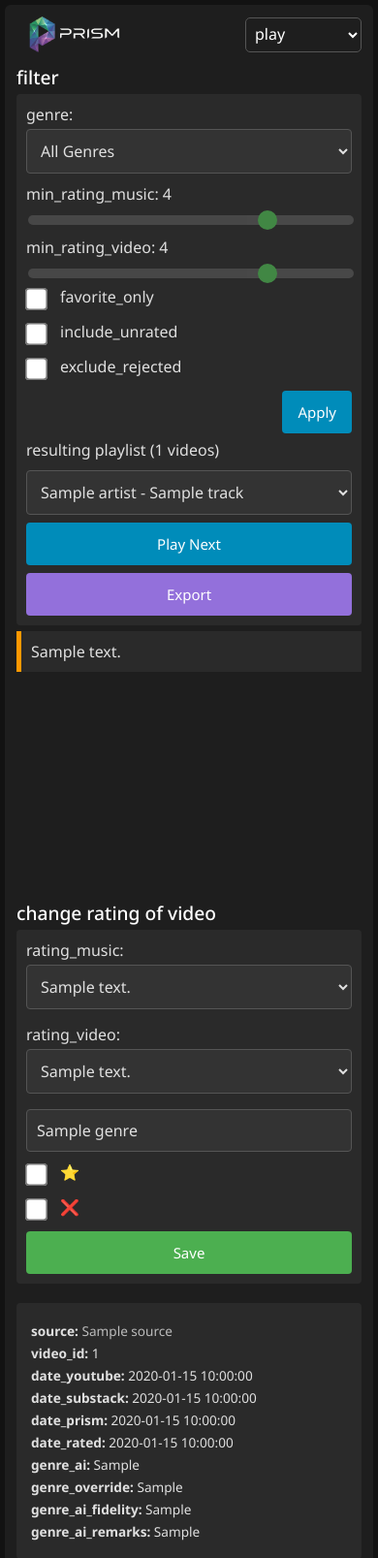
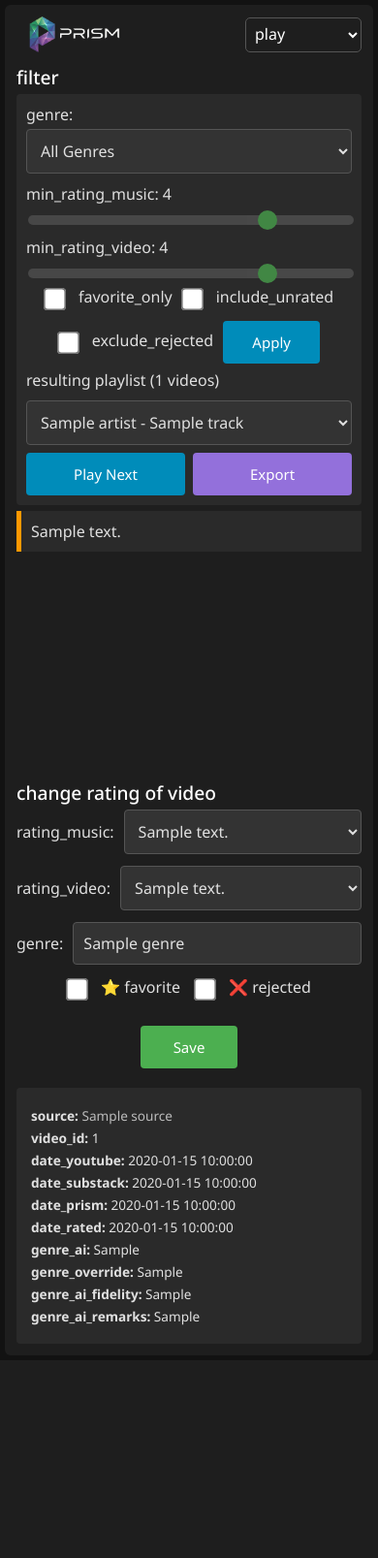
Before and after one commit to airflow2010/GOODMUSIC, a Flask app: template templates/play.html in a window 390 px wide. Shown: the top 1607 px of the page at 97% size. After the commit the page ends 1367 px from the top, so only its background shows below. Run offline with Flask 3, Linux system fonts and the light colour scheme; the template is opened without the code that fills it: most values are stand-ins (such as "Sample title", 1, 10 or a date in 2020); parts of the project's set-up code (start-up, migrations or seed data) failed here and were passed over; some libraries are stand-ins or nearby versions.

Commit message:
even more responsive css

```diff
--- a/static/style.css
+++ b/static/style.css
@@ -945,12 +945,30 @@ input[type="range"]::-moz-range-thumb {
     }
 
     .filter-row-bottom {
-        grid-template-columns: 1fr;
+        display: flex;
+        flex-wrap: wrap;
         gap: 10px;
+        align-items: center;
+        justify-content: center;
+    }
+
+    /* Checkboxes and Apply button in centered rows */
+    .filter-row-bottom .checkbox-group {
+        flex: 0 0 auto;
+    }
+
+    .filter-row-bottom .filter-actions {
+        flex: 0 0 auto;
+    }
+
+    .filter-row-bottom .filter-actions button {
+        width: auto;
+        min-width: 100px;
     }
 
     .filter-row--split {
         grid-template-columns: 1fr;
+        gap: 12px;
     }
 
     /* Button groups - text on top, buttons in row below */
@@ -983,17 +1001,6 @@ input[type="range"]::-moz-range-thumb {
         max-width: 100%;
     }
 
-    /* Rating row - stack vertically */
-    .rating-row {
-        flex-direction: column;
-        gap: 10px;
-        align-items: stretch;
-    }
-
-    .rating-row-field {
-        width: 100%;
-    }
-
     .rating-flags {
         flex-direction: row;
         justify-content: center;
@@ -1001,14 +1008,40 @@ input[type="range"]::-moz-range-thumb {
         flex-wrap: wrap;
     }
 
-    /* Playlist controls */
+    /* Wrapper for checkboxes and save button on play template */
+    .rating-flags-with-button {
+        display: flex;
+        flex-direction: row;
+        align-items: center;
+        justify-content: center;
+        gap: 15px;
+        flex-wrap: wrap;
+    }
+
+    .rating-flags-with-button .rating-flags {
+        gap: 15px;
+    }
+
+    .rating-flags-with-button button {
+        width: auto;
+        min-width: 100px;
+    }
+
+    /* Playlist controls - dropdown full width, buttons side by side */
     .playlist-controls {
-        flex-direction: column;
+        display: flex;
+        flex-direction: row;
+        flex-wrap: wrap;
         gap: 8px;
     }
 
+    .playlist-controls-select {
+        flex: 1 1 100%;
+    }
+
     .playlist-controls button {
-        width: 100%;
+        flex: 1 1 calc(50% - 4px);
+        min-width: 0;
     }
 
     /* Export actions */
@@ -1077,11 +1110,20 @@ input[type="range"]::-moz-range-thumb {
         font-size: 0.9em;
     }
 
-    /* Stat cards */
+    /* Hide Status and Auth columns in User Management table on mobile */
+    .data-table th:nth-child(3),
+    .data-table td:nth-child(3),
+    .data-table th:nth-child(4),
+    .data-table td:nth-child(4) {
+        display: none;
+    }
+
+    /* Stat cards - keep labels and values on same line */
     .stat-row {
-        flex-direction: column;
-        align-items: flex-start;
-        gap: 5px;
+        flex-direction: row;
+        justify-content: space-between;
+        align-items: center;
+        gap: 10px;
     }
 
     /* Account session */
--- a/templates/play.html
+++ b/templates/play.html
@@ -133,9 +133,8 @@
         </div>
 
         <h2 class="section-title">{% if video.date_rated %}change rating of video{% else %}rate video{% endif %}</h2>
-        <form id="rating-form" action="{{ url_for('save_play_rating', video_id=video.video_id) }}" method="post">
+        <form id="rating-form" action="{{ url_for('save_play_rating', video_id=video.video_id) }}" method="post" class="form-grid">
             <input type="hidden" name="csrf_token" value="{{ csrf_token }}">
-            <div class="filter-form">
             <!-- Hidden fields to preserve filters -->
             <input type="hidden" name="min_rating_music_hidden" value="{{ filters.min_rating_music }}">
             <input type="hidden" name="min_rating_video_hidden" value="{{ filters.min_rating_video }}">
@@ -145,7 +144,6 @@
             <input type="hidden" name="exclude_rejected_hidden" value="{{ 'true' if filters.exclude_rejected else 'false' }}">
 
             <!-- Ratings -->
-            <div class="filter-row filter-row--split">
             <div>
                 <label for="rating_music">rating_music:</label>
                 <select id="rating_music" name="rating_music" required class="{% if not video.date_rated %}unrated{% endif %}">
@@ -162,28 +160,31 @@
                     {% endfor %}
                 </select>
             </div>
-            </div>
 
-            <!-- Genre, Booleans, Save Button -->
-            <div class="rating-row">
-                <div class="rating-row-field">
-                    <input type="text" id="genre" name="genre" value="{{ video.genre }}" list="genre_list" autocomplete="off" placeholder="genre">
+            <!-- Genre -->
+            <div>
+                <label for="genre">genre:</label>
+                <input type="text" id="genre" name="genre" value="{{ video.genre }}" list="genre_list" autocomplete="off">
                 <datalist id="genre_list">
                     {% for g in genres %}
                         <option value="{{ g }}">
                     {% endfor %}
                 </datalist>
             </div>
-                <div class="checkbox-group checkbox-group--tight">
+
+            <!-- Checkboxes and Save Button -->
+            <div class="rating-flags-with-button">
+                <div class="rating-flags">
+                    <div class="checkbox-group">
                         <input type="checkbox" id="favorite" name="favorite" {% if video.favorite %}checked{% endif %}>
-                    <label for="favorite">⭐</label>
+                        <label for="favorite">⭐ favorite</label>
                     </div>
-                <div class="checkbox-group checkbox-group--tight">
+                    <div class="checkbox-group">
                         <input type="checkbox" id="rejected" name="rejected" {% if video.rejected %}checked{% endif %}>
-                    <label for="rejected">❌</label>
+                        <label for="rejected">❌ rejected</label>
                     </div>
-                <button type="submit" class="save-button button-compact">Save</button>
                 </div>
+                <button type="submit" class="save-button">Save</button>
             </div>
         </form>
 
```
Lines whose indentation alone changed are shown as unchanged.
